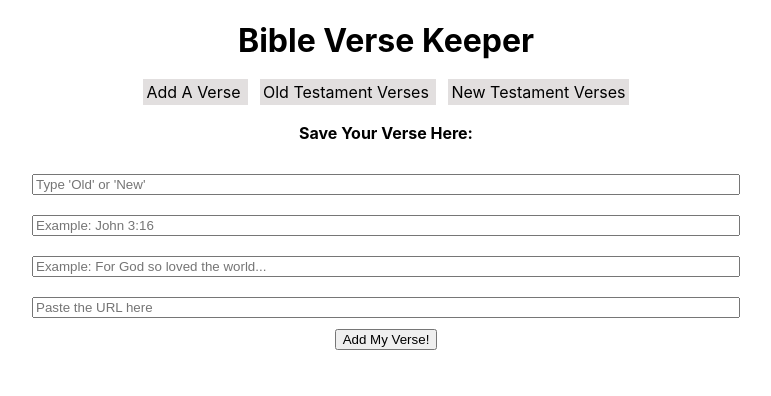
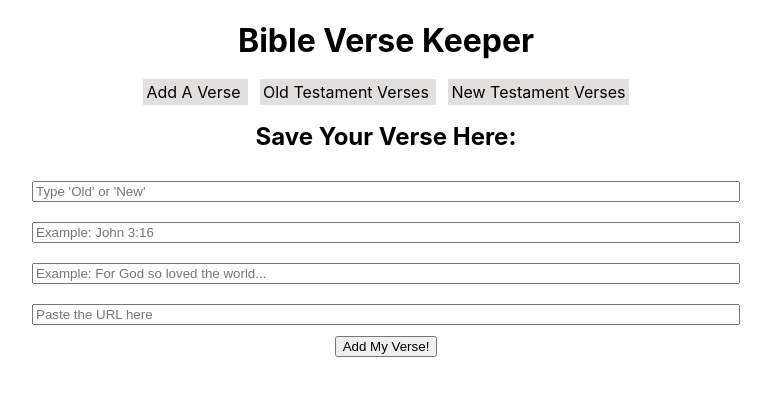
Before and after one commit to DeborahKurz/phase-2-project, a React (Create React App) app: page / in a window 1280 px wide. Shown: the top 396 px of the page, without its empty margins (254-1025 px from the left). Built offline with nearby package versions, Linux system fonts and the light colour scheme; data requests are answered from the project's data file.

Commit message:
Update Form for more consistent styling across routes

```diff
--- a/src/Form.js
+++ b/src/Form.js
@@ -40,7 +40,7 @@ function Form(){
 
     return (
         <div className="App">
-            <h4>Save Your Verse Here:</h4>
+            <h2>Save Your Verse Here:</h2>
             <form onSubmit={handleSubmit}>
                 <input type="text" value={testament} placeholder={"Type 'Old' or 'New'"} onChange={(e)=> setTestament(e.target.value)} className="form"></input>
                 <br></br>
```
